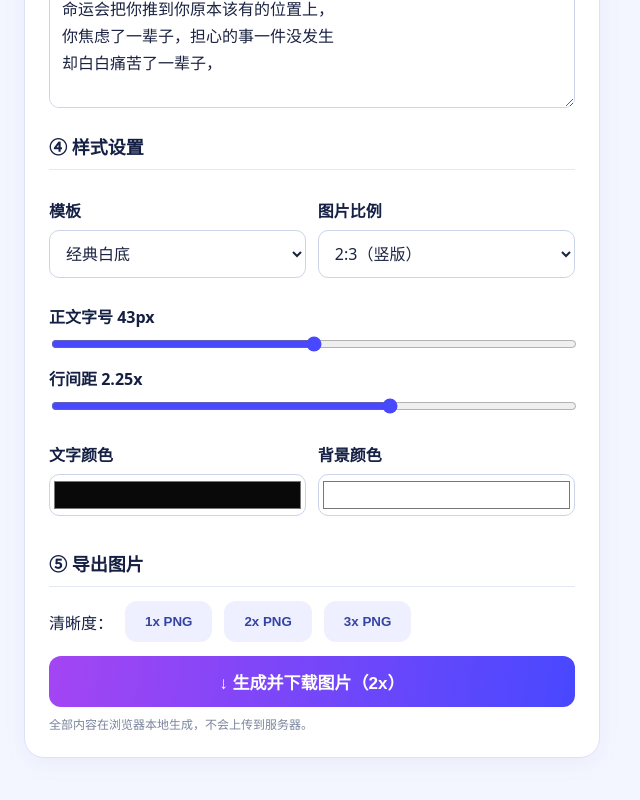
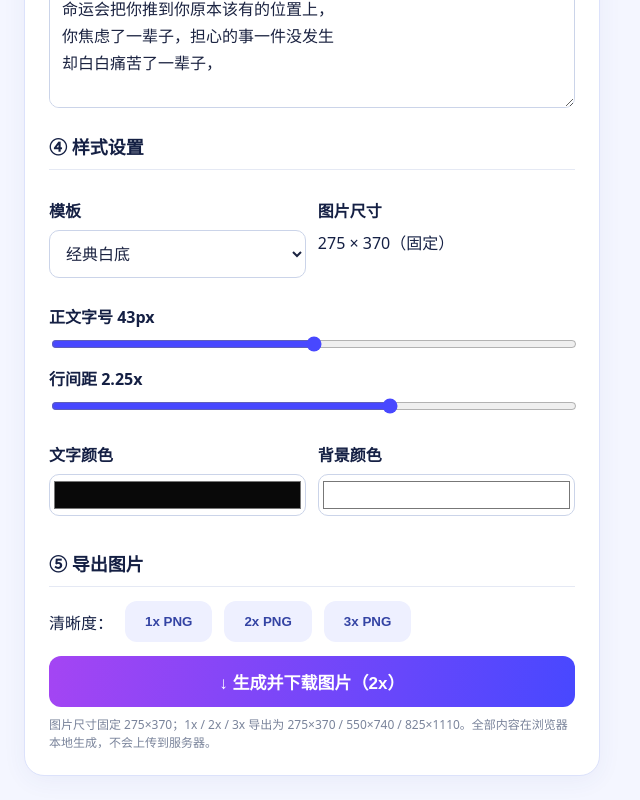
Before and after one commit to daiguaxiaojian/quote-card-generator, a React (Vite) app: page / in a window 1280 px wide. Shown: the part 1124-1924 px from the top of the page, without its empty margins (0-640 px from the left). Built offline with nearby package versions, Linux system fonts and the light colour scheme.

Commit message:
Fix output image size to 275x370: src/App.tsx

```diff
--- a/src/App.tsx
+++ b/src/App.tsx
@@ -1,21 +1,16 @@
 import { useEffect, useRef, useState } from 'react'
 import type { DragEvent as ReactDragEvent } from 'react'
 import AvatarEditor from './components/AvatarEditor'
-import { canvasHeight, renderQuote } from './render'
+import { renderQuote } from './render'
 import { getTemplate, TEMPLATES } from './templates'
 import {
   AVATAR_PERSIST_LIMIT,
   DEFAULT_STATE,
   STORAGE_KEY,
 } from './types'
-import type { AspectRatio, BadgeType, QuoteState } from './types'
+import type { BadgeType, QuoteState } from './types'
 
-const ASPECT_OPTIONS: { value: AspectRatio; label: string }[] = [
-  { value: '2:3', label: '2:3（竖版）' },
-  { value: '1:1', label: '1:1（方形）' },
-  { value: '4:5', label: '4:5' },
-  { value: '9:16', label: '9:16（长竖版）' },
-]
+/** 导出尺寸固定：1x=275×370，2x=550×740，3x=825×1110 */
 
 function loadState(): QuoteState {
   try {
@@ -130,8 +125,6 @@ export default function App() {
     setState(DEFAULT_STATE)
   }
 
-  const height = canvasHeight(state.aspect)
-
   return (
     <div className="wrap">
       <header>
@@ -236,18 +229,8 @@ export default function App() {
               </select>
             </div>
             <div className="field">
-              <label htmlFor="aspect">图片比例</label>
-              <select
-                id="aspect"
-                value={state.aspect}
-                onChange={(e) => update({ aspect: e.target.value as AspectRatio })}
-              >
-                {ASPECT_OPTIONS.map((opt) => (
-                  <option key={opt.value} value={opt.value}>
-                    {opt.label}
-                  </option>
-                ))}
-              </select>
+              <label>图片尺寸</label>
+              <div>275 × 370（固定）</div>
             </div>
           </div>
           <label className="sliderRow">
@@ -310,7 +293,7 @@ export default function App() {
           <button type="button" className="primary" onClick={() => exportPng(2)}>
             ↓ 生成并下载图片（2x）
           </button>
-          <div className="hint">全部内容在浏览器本地生成，不会上传到服务器。</div>
+          <div className="hint">图片尺寸固定 275×370；1x / 2x / 3x 导出为 275×370 / 550×740 / 825×1110。全部内容在浏览器本地生成，不会上传到服务器。</div>
         </section>
 
         <section className="panel previewPanel">
@@ -323,7 +306,7 @@ export default function App() {
             onDragLeave={() => setDragOver(false)}
             onDrop={handleDrop}
           >
-            <canvas ref={canvasRef} width={1012} height={height} />
+            <canvas ref={canvasRef} width={275} height={370} />
           </div>
           <div className="hint">可把头像图片直接拖到预览图上更换</div>
           {overflow && (
```
